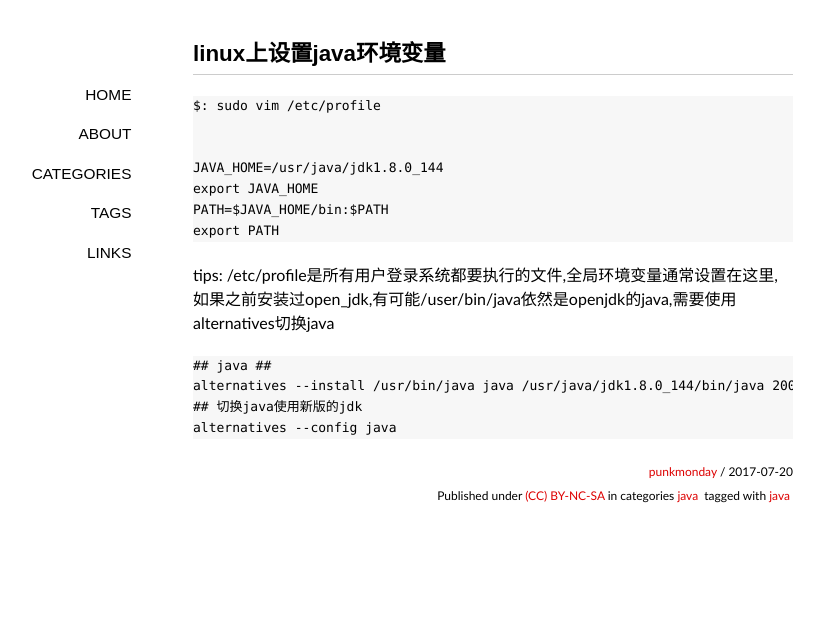
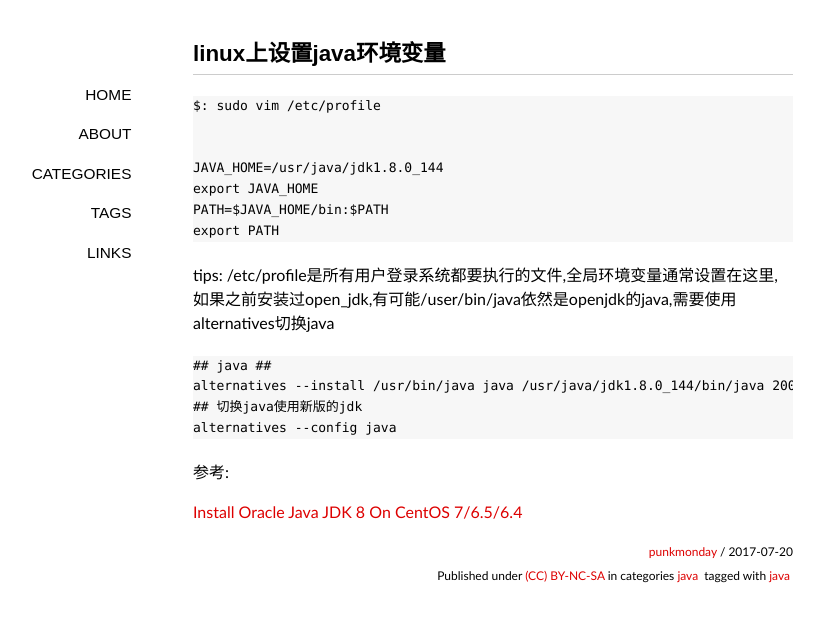
Before and after one commit to punkmonday/punkmonday.github.io, a Jekyll site: the page built from _posts/2017-07-20-linux-java-path.md, in a window 1280 px wide. Shown: the top 622 px of the page, without its empty margins (147-971 px from the left). Built offline with Jekyll 4.4.1, drawn with Linux system fonts in a browser that asks for light colours; some web fonts are replaced; comment, search, counter and statistics services are not loaded.

Commit message:
Update 2017-07-20-linux-java-path.md

````diff
--- a/_posts/2017-07-20-linux-java-path.md
+++ b/_posts/2017-07-20-linux-java-path.md
@@ -26,3 +26,7 @@ alternatives --install /usr/bin/java java /usr/java/jdk1.8.0_144/bin/java 200000
 ## 切换java使用新版的jdk
 alternatives --config java
 ```
+
+参考:
+
+[Install Oracle Java JDK 8 On CentOS 7/6.5/6.4](https://www.unixmen.com/install-oracle-java-jdk-8-centos-76-56-4/)
````
